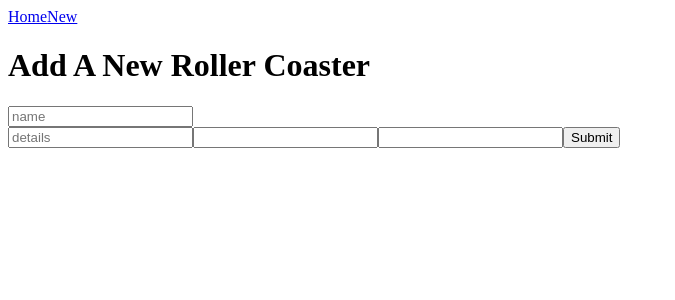
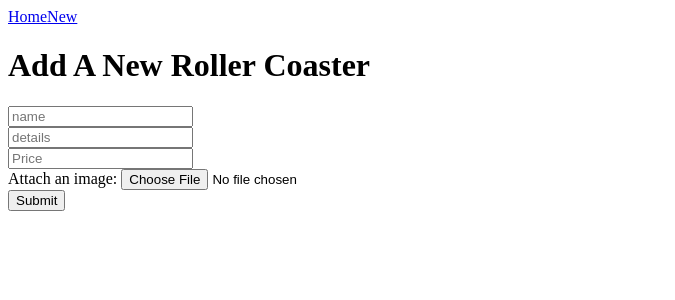
Before and after one commit to AndomiXD/FrontEnd-Theme-Park-Stackathon, a React (Vite) app: page /new in a window 1280 px wide. Shown: the top 300 px of the page, without its empty margins (0-675 px from the left). Built offline with nearby package versions, Linux system fonts and the light colour scheme.

Commit message:
new form

```diff
--- a/src/components/New.jsx
+++ b/src/components/New.jsx
@@ -18,20 +18,23 @@
           // name={"img"}
           placeholder="details"
         />
+        <br />
         <input
-          type="text-area"
+          type="number"
           // value={boat.description}
           // onChange={handleChange}
           // name={"description"}
-          // placeholder={"description"}
+          placeholder="Price"
         />
+        <br />
+        <label>Attach an image: </label>
         <input
-          type="text"
+          type="file"
           // value={boat.price}
           // onChange={handleChange}
           // name={"price"}
-          // placeholder={"price"}
         />
+        <br />
         <button>Submit</button>
       </form>
     </div>
```
